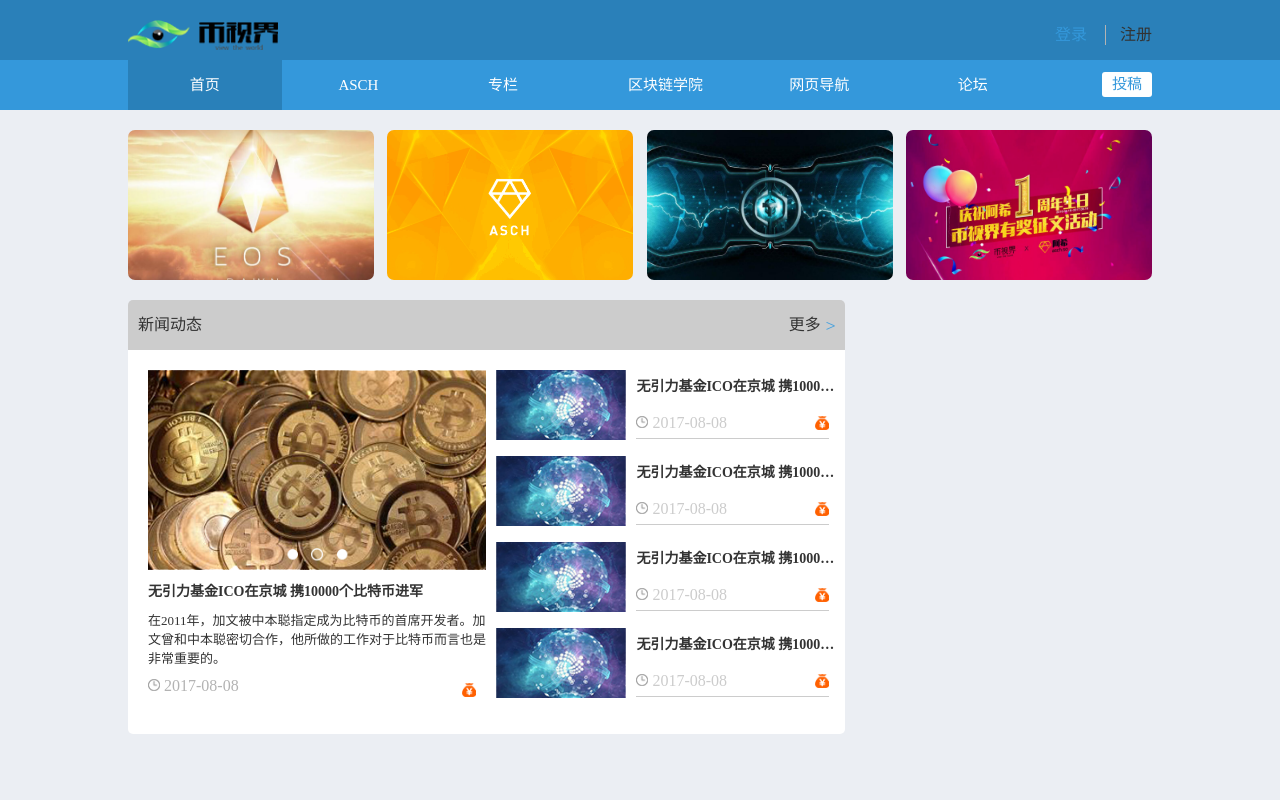
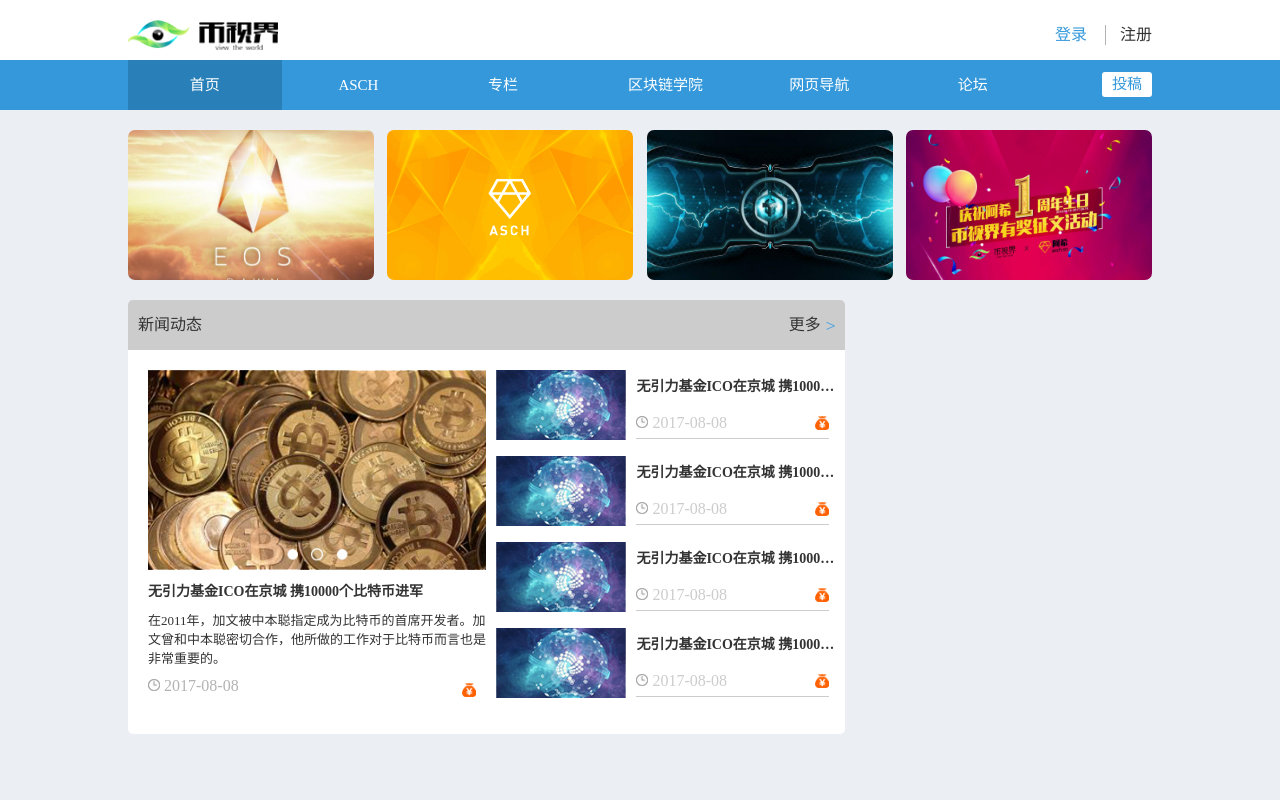
Before and after one commit to dujunhui007/view-the-word, a website: page index.html in a window 1280 px wide. Shown: the top 800 px of the page. Drawn offline with Linux system fonts and the light colour scheme.

Commit message:
body background

```diff
--- a/css/index.less
+++ b/css/index.less
@@ -1,8 +1,3 @@
-body{
-  background: #2a80b9;
-}
-
-
 .headerContainer {
   padding: 0 10%;
   .header {
```
Also changed, not shown: css/index.min.css.
